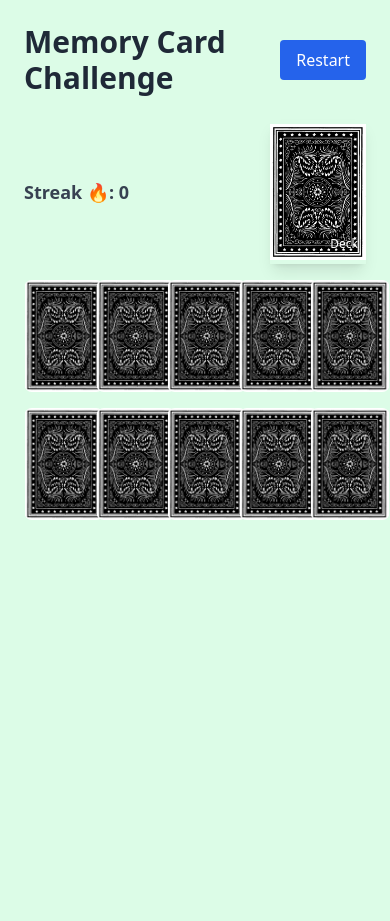
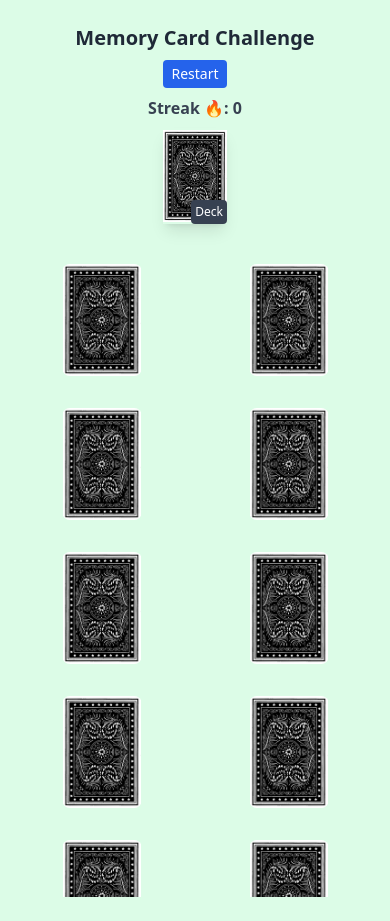
Before and after one commit to KarthikSridhar16/cardgametask, a plain HTML site: page index.html in a window 390 px wide. Before the commit the page ends 844 px from the top, so only its background shows below. Drawn offline with nearby package versions, Linux system fonts and the light colour scheme.

Commit message:
committed

```diff
--- a/index.html
+++ b/index.html
@@ -1,32 +1,43 @@
 <html lang="en">
   <head>
-    <meta charset="UTF-8">
-    <meta name="viewport" content="width=device-width, initial-scale=1.0">
+    <meta charset="UTF-8" />
+    <meta name="viewport" content="width=device-width, initial-scale=1.0" />
     <title>Memory Card Game</title>
     <script src="https://cdn.tailwindcss.com"></script>
-    <link rel="stylesheet" href="style.css">
+    <link rel="stylesheet" href="style.css" />
   </head>
-<body class="bg-green-100 font-sans min-h-screen flex flex-col items-center p-6">
-
-    <header class="w-full max-w-5xl flex justify-between items-center mb-6">
-        <h1 class="text-3xl justify-between font-bold text-gray-800">Memory Card Challenge</h1>
-        <button id="restartBtn" class="bg-blue-600 text-white px-4 py-2 rounded hover:bg-blue-700 transition">
+ <body class="bg-green-100 font-sans min-h-screen flex flex-col items-center p-6 overflow-y-auto overflow-x-hidden">
+    <header
+      class="w-full max-w-5xl flex flex-col sm:flex-row justify-between items-center mb-2 sm:mb-6">
+      <h1 class="text-xl sm:text-3xl font-bold text-gray-800 text-center">
+        Memory Card Challenge
+      </h1>
+      <button
+        id="restartBtn"
+        class="bg-blue-600 text-white px-2 py-1 sm:px-4 sm:py-2 rounded hover:bg-blue-700 text-sm sm:text-base transition mt-2 sm:mt-0">
         Restart
       </button>
     </header>
 
-    <section class="w-full max-w-5xl flex justify-between items-center mb-4">
-        <div class="text-lg font-semibold text-gray-700">
+    <section
+      class="w-full max-w-5xl flex flex-col sm:flex-row justify-between items-center mb-2 sm:mb-4">
+      <div
+        class="text-base sm:text-lg font-semibold text-gray-700 mb-2 sm:mb-0">
         Streak 🔥: <span id="streakCount">0</span>
       </div>
       <div class="relative">
-            <img src="assets/cards/back.png" alt="deck" class="w-24 h-36 object-contain shadow-lg transition-transform duration-200 hover:scale-105" />
-            <span class="absolute bottom-0 right-0 text-xs bg-grey-700 text-white px-2 py-3 rounded">Deck</span>
+        <img
+          src="assets/cards/back.png"
+          alt="deck"
+          class="w-16 h-24 sm:w-24 sm:h-36 object-contain shadow-lg transition-transform duration-200 hover:scale-105"/>
+        <span
+          class="absolute bottom-0 right-0 text-xs sm:text-sm bg-gray-700 text-white px-1 py-1 rounded">Deck</span>
       </div>
     </section>
 
-    <main id="gameBoard" class="grid grid-cols-5 sm:grid-cols-4 gap-4 max-w-5xl w-full">
-
+    <main
+        id="gameBoard"
+        class="grid grid-cols-2 sm:grid-cols-5 gap-4 justify-items-center mt-6 w-full max-h-[75vh] overflow-y-auto sm:overflow-visible sm:max-h-none scrollbar-hide">
     </main>
 
     <script src="script.js"></script>
--- a/script.js
+++ b/script.js
@@ -76,7 +76,7 @@ function renderCards() {
 
     currentDraw.forEach((cards, index) => {
         const cardContainer = document.createElement("div");
-        cardContainer.className = "card w-20 h-28 sm:w-24 sm:h-36 relative perspective cursor-pointer animate-draw";
+       cardContainer.className = "card w-20 h-28 sm:w-24 sm:h-32 md:w-28 md:h-36 lg:w-32 lg:h-40 xl:w-36 xl:h-48 relative perspective cursor-pointer hover:scale-105 transition-transform duration-200 ease-in-out animate-draw";
         cardContainer.dataset.index = index;
 
         cardContainer.innerHTML = `
--- a/style.css
+++ b/style.css
@@ -12,6 +12,20 @@
 
 .card.flipped .card-inner {
   transform: rotateY(180deg);
+}
+
+#gameBoard {
+  display: grid;
+  grid-template-columns: repeat(5, 1fr);
+  gap: 2rem;
+  justify-items: center;
+  align-items: center;
+  margin-top: 2rem;
+}
+@media (max-width: 425px) {
+  #gameBoard {
+    grid-template-columns: repeat(2, 1fr);
+}
 }
 
 .card-front,
@@ -42,3 +56,13 @@
 .animate-draw {
   animation: drawFromDeck 0.5s ease-out;
 }
+
+@media (max-width: 639px) {
+  .scrollbar-hide::-webkit-scrollbar {
+    display: none;
+  }
+  .scrollbar-hide {
+    -ms-overflow-style: none;
+    scrollbar-width: none;
+  }
+}
```
Lines whose indentation alone changed are shown as unchanged.
